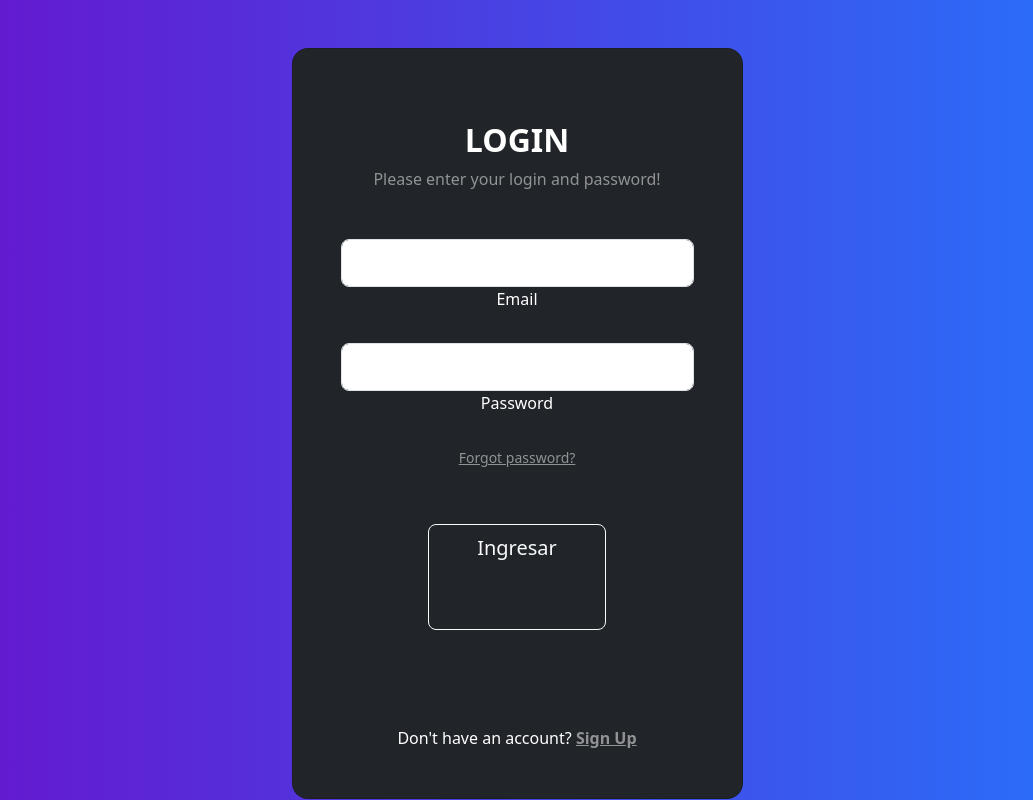
After one commit to danielsam707/ProyectoF_Sena, a PHP site: page /view/usuario/login.php in a window 1280 px wide. The commit adds this page. Shown: the whole page, without its empty margins (123-1156 px from the left). Run offline with PHP 8.4, Linux system fonts and the light colour scheme.

Commit message:
Ultima actualizacion

```diff
--- /dev/null
+++ b/view/usuario/login.php
@@ -0,0 +1,201 @@
+<?php
+include_once "../../lib/helpers.php";
+?>
+
+<!-- <!DOCTYPE html>
+<html>
+
+<head>
+    <title>Login</title>
+    <link rel="stylesheet" href="https://stackpath.bootstrapcdn.com/bootstrap/4.1.3/css/bootstrap.min.css"
+        integrity="sha384-MCw98/SFnGE8fJT3GXwEOngsV7Zt27NXFoaoApmYm81iuXoPkFOJwJ8ERdknLPMO" crossorigin="anonymous">
+    <script src="https://ajax.googleapis.com/ajax/libs/jquery/3.3.1/jquery.min.js"></script>
+    <link rel="stylesheet" href="https://use.fontawesome.com/releases/v5.6.1/css/all.css"
+        integrity="sha384-gfdkjb5BdAXd+lj+gudLWI+BXq4IuLW5IT+brZEZsLFm++aCMlF1V92rMkPaX4PP" crossorigin="anonymous">
+    <link rel="stylesheet" href="styles.css">
+
+
+    <meta charset="UTF-8">
+    <meta name="viewport"
+        content="width=device-width, user-scalable=no, initial-scale=1.0, maximum-scale=1.0, minimum-scale=1.0">
+    <meta http-equiv="X-UA-Compatible" content="ie=edge">
+    <link href="https://cdn.jsdelivr.net/npm/bootstrap@5.3.3/dist/css/bootstrap.min.css" rel="stylesheet"
+        integrity="sha384-QWTKZyjpPEjISv5WaRU9OFeRpok6YctnYmDr5pNlyT2bRjXh0JMhjY6hW+ALEwIH" crossorigin="anonymous">
+    <script src="https://ajax.googleapis.com/ajax/libs/jquery/3.7.1/jquery.min.js"></script>
+</head>
+
+
+<body>
+    <div class="container h-100">
+        <div class="d-flex justify-content-center h-100">
+            <div class="user_card">
+                <div class="d-flex justify-content-center">
+                    <div class="brand_logo_container">
+                        <img src="images/naturalsport.jpg" class="brand_logo" alt="Logo" />
+                    </div>
+
+                    <?php
+                    if (isset($_SESSION["error"])) {
+                        ?>
+                        <div class="alert alert-danger alert-dismissible fade show" role="alert">
+                            <?= $_SESSION['error'] ?>
+                            <button type="button" class="btn-close" data-bs-dismiss="alert" aria-label="Close">
+
+                            </button>
+                        </div>
+                        <?php
+                        unset($_SESSION["error"]);
+                    }
+
+                    if (isset($_SESSION["errorEmpty"])) {
+                        ?>
+                        <div class="alert alert-warning alert-dismissible fade show" role="alert">
+                            <?= $_SESSION['errorEmpty'] ?>
+                            <button type="button" class="btn-close" data-bs-dismiss="alert" aria-label="Close">
+
+                            </button>
+                        </div>
+                        <?php
+                        unset($_SESSION["errorEmpty"]);
+                    }
+
+                    ?>
+                </div>
+                <div class="d-flex justify-content-center form_container">
+                    <form action="<?php echo getUrl("Acceso", "Acceso", "login"); ?>" method="POST">
+                        <div class="input-group mb-3">
+                            <div class="input-group-append">
+                                <span class="input-group-text"><i class="fas fa-user"></i></span>
+                            </div>
+                            <input type="email" name="email" class="form-control input_user" placeholder="Correo">
+                        </div>
+                        <div class="input-group mb-2">
+                            <div class="input-group-append">
+                                <span class="input-group-text"><i class="fas fa-key"></i></span>
+                            </div>
+                            <input type="password" name="password" class="form-control input_pass"
+                                placeholder="Contraseña">
+                        </div>
+
+                        <div class="d-flex justify-content-center mt-3 login_container">
+                            <button type="submit" class="btn login_btn">Ingresar</button>
+                        </div>
+                    </form>
+                </div>
+
+
+            </div>
+        </div>
+    </div>
+
+    <script src="https://code.jquery.com/jquery-3.6.0.min.js"></script>
+    <script src="https://stackpath.bootstrapcdn.com/bootstrap/5.1.3/js/bootstrap.bundle.min.js"></script>
+    <script>
+        $(document).ready(function () {
+            $(".btn-close").on("click", function () {
+                $(this).closest(".alert").alert('close');
+            });
+        });
+    </script>
+</body>
+
+</html> -->
+
+
+<head>
+    <link rel="stylesheet" href="styleLogin.css">
+
+    <link href="https://cdn.jsdelivr.net/npm/bootstrap@5.3.3/dist/css/bootstrap.min.css" rel="stylesheet"
+        integrity="sha384-QWTKZyjpPEjISv5WaRU9OFeRpok6YctnYmDr5pNlyT2bRjXh0JMhjY6hW+ALEwIH" crossorigin="anonymous">
+    <script src="https://cdn.jsdelivr.net/npm/bootstrap@5.3.3/dist/js/bootstrap.bundle.min.js"
+        integrity="sha384-YvpcrYf0tY3lHB60NNkmXc5s9fDVZLESaAA55NDzOxhy9GkcIdslK1eN7N6jIeHz"
+        crossorigin="anonymous"></script>
+
+    <script src="https://cdn.jsdelivr.net/npm/@popperjs/core@2.11.8/dist/umd/popper.min.js"
+        integrity="sha384-I7E8VVD/ismYTF4hNIPjVp/Zjvgyol6VFvRkX/vR+Vc4jQkC+hVqc2pM8ODewa9r"
+        crossorigin="anonymous"></script>
+    <script src="https://cdn.jsdelivr.net/npm/bootstrap@5.3.3/dist/js/bootstrap.min.js"
+        integrity="sha384-0pUGZvbkm6XF6gxjEnlmuGrJXVbNuzT9qBBavbLwCsOGabYfZo0T0to5eqruptLy"
+        crossorigin="anonymous"></script>
+
+</head>
+
+
+<section class="vh-100 gradient-custom">
+    <div class="container py-5 h-100">
+        <div class="row d-flex justify-content-center align-items-center h-100">
+            <div class="col-12 col-md-8 col-lg-6 col-xl-5">
+                <div class="card bg-dark text-white" style="border-radius: 1rem;">
+                    <div class="card-body p-5 text-center">
+
+                        <?php
+                        if (isset($_SESSION["error"])) {
+                            ?>
+                            <div class="alert alert-danger alert-dismissible fade show" role="alert">
+                                <?= $_SESSION['error'] ?>
+                                <button type="button" class="btn-close" data-bs-dismiss="alert" aria-label="Close">
+
+                                </button>
+                            </div>
+                            <?php
+                            unset($_SESSION["error"]);
+                        }
+
+                        if (isset($_SESSION["errorEmpty"])) {
+                            ?>
+                            <div class="alert alert-warning alert-dismissible fade show" role="alert">
+                                <?= $_SESSION['errorEmpty'] ?>
+                                <button type="button" class="btn-close" data-bs-dismiss="alert" aria-label="Close">
+
+                                </button>
+                            </div>
+                            <?php
+                            unset($_SESSION["errorEmpty"]);
+                        }
+
+                        ?>
+                        <form action="<?php echo getUrl("Acceso", "Acceso", "login"); ?>" method="POST">
+
+                            <div class="mb-md-5 mt-md-4 pb-5">
+
+                                <h2 class="fw-bold mb-2 text-uppercase">Login</h2>
+                                <p class="text-white-50 mb-5">Please enter your login and password!</p>
+
+                                <div data-mdb-input-init class="form-outline form-white mb-4">
+                                    <input type="email" id="email" class="form-control form-control-lg" />
+                                    <label class="form-label" for="email" name="email">Email</label>
+                                </div>
+
+                                <div data-mdb-input-init class="form-outline form-white mb-4">
+                                    <input type="password" id="password" name="password"
+                                        class="form-control form-control-lg" />
+                                    <label class="form-label" for="password">Password</label>
+                                </div>
+
+                                <p class="small mb-5 pb-lg-2"><a class="text-white-50" href="#!">Forgot password?</a>
+                                </p>
+
+                                <button data-mdb-button-init data-mdb-ripple-init
+                                    class="btn btn-outline-light btn-lg px-5" type="submit">Ingresar</>
+
+                                    <div class="d-flex justify-content-center text-center mt-4 pt-1">
+                                        <a href="#!" class="text-white"><i class="fab fa-facebook-f fa-lg"></i></a>
+                                        <a href="#!" class="text-white"><i
+                                                class="fab fa-twitter fa-lg mx-4 px-2"></i></a>
+                                        <a href="#!" class="text-white"><i class="fab fa-google fa-lg"></i></a>
+                                    </div>
+
+                            </div>
+                        </form>
+                        <div>
+                            <p class="mb-0">Don't have an account? <a href="#!" class="text-white-50 fw-bold">Sign
+                                    Up</a>
+                            </p>
+                        </div>
+
+                    </div>
+                </div>
+            </div>
+        </div>
+    </div>
+</section>
--- /dev/null
+++ b/view/usuario/styleLogin.css
@@ -0,0 +1,10 @@
+.gradient-custom {
+    /* fallback for old browsers */
+    background: #6a11cb;
+
+    /* Chrome 10-25, Safari 5.1-6 */
+    background: -webkit-linear-gradient(to right, rgba(106, 17, 203, 1), rgba(37, 117, 252, 1));
+
+    /* W3C, IE 10+/ Edge, Firefox 16+, Chrome 26+, Opera 12+, Safari 7+ */
+    background: linear-gradient(to right, rgba(106, 17, 203, 1), rgba(37, 117, 252, 1))
+    }
```
Also changed, not shown: view/partials/header.php (+32 -6 lines), view/usuario/registro.php (added, +79 -0 lines), web/styleLogin.css (added, +10 -0 lines), web/styles.css (line endings or trailing spaces).
